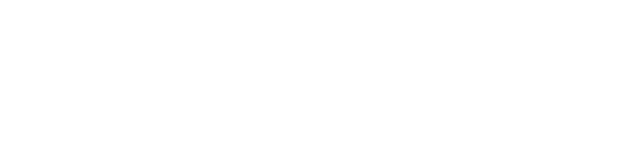
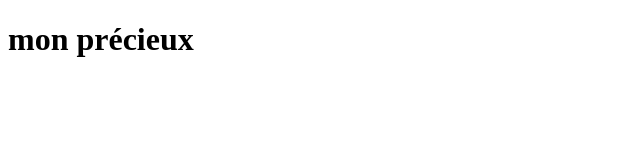
Before and after one commit to anthonyoo/test, a plain HTML site: page page.html in a window 1280 px wide. Shown: the whole page, without its empty margins (0-640 px from the left). Drawn offline with Linux system fonts and the light colour scheme.

Commit message:
deuxieme commit

```diff
--- a/page.html
+++ b/page.html
@@ -5,6 +5,6 @@
     <title>Document</title>
 </head>
 <body>
-
+    <h1>mon précieux</h1>
 </body>
 </html>
```
